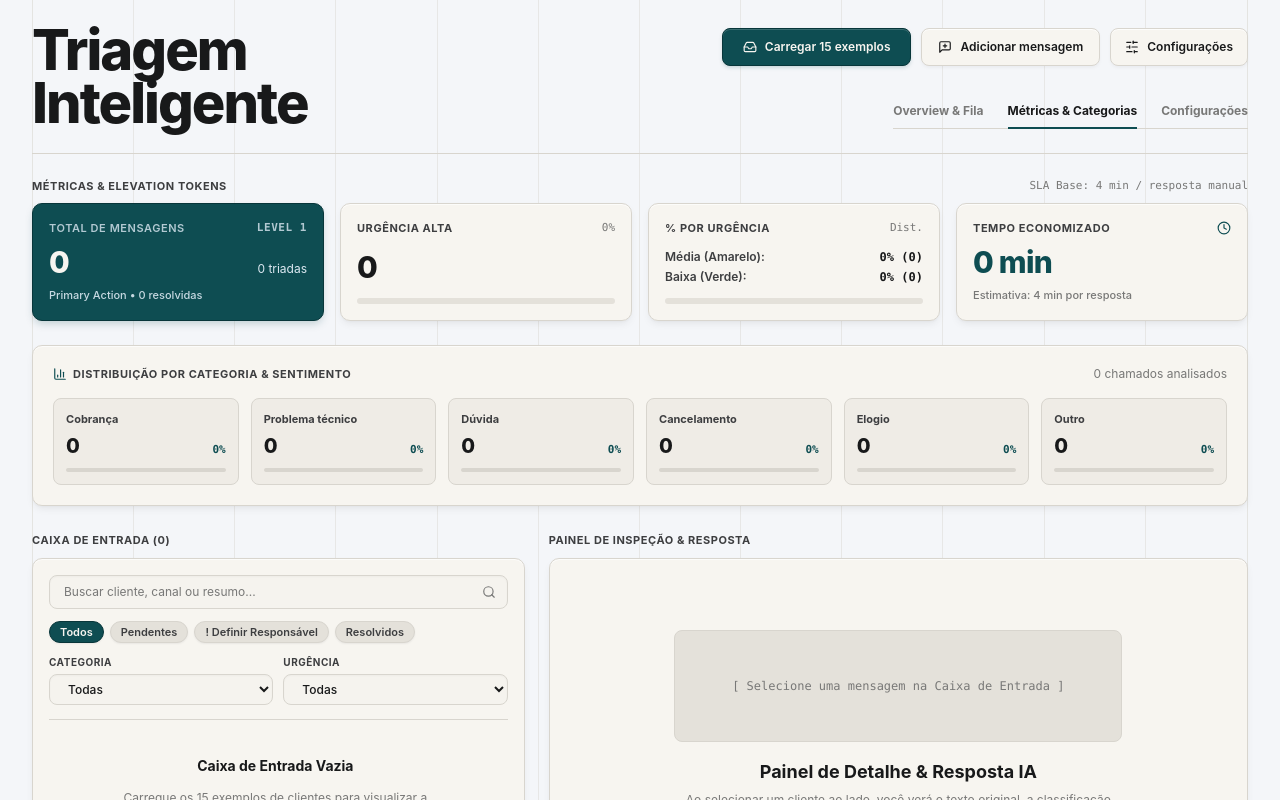
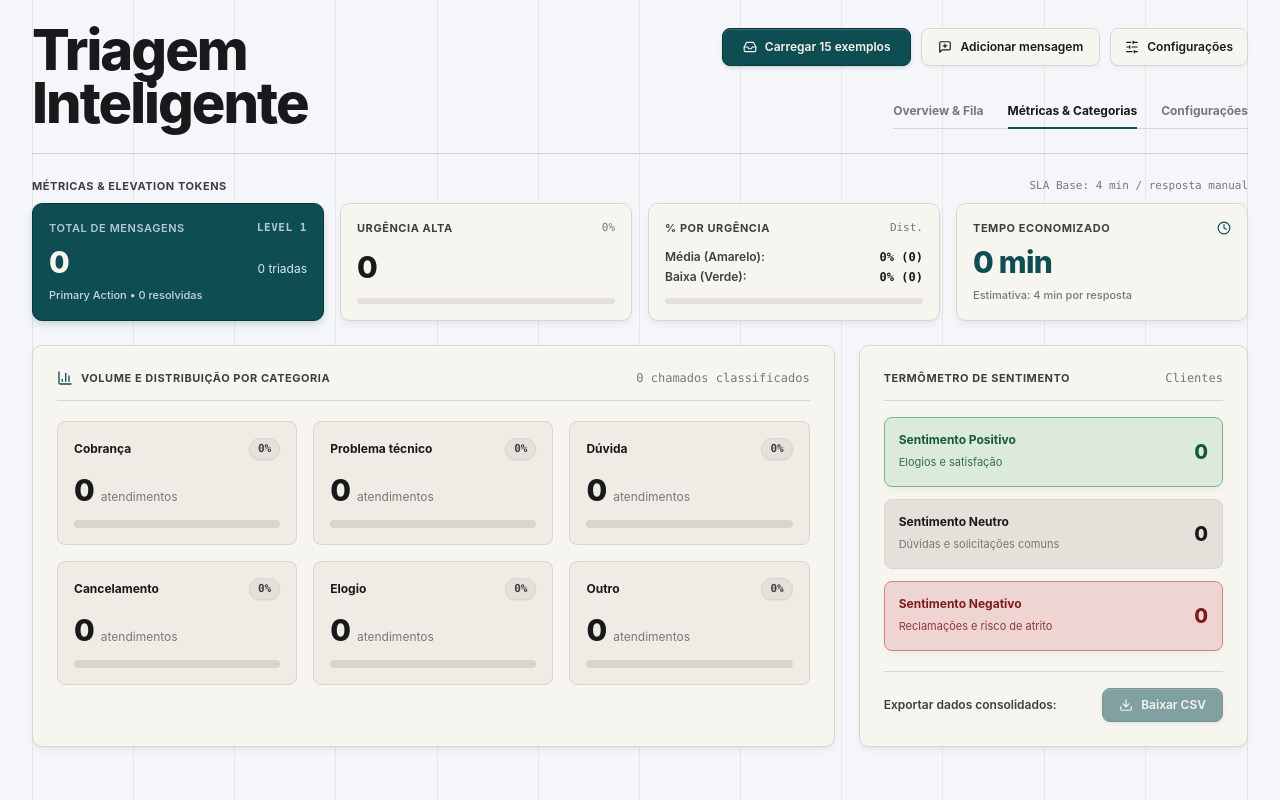
Before and after one commit to ticiacruzcosta/triagem-inteligente, a Next.js app: page / in a window 1280 px wide. Both pictures are taken after a click on the button "Métricas & Categorias". Shown: the top 800 px of the page. Built offline with nearby package versions, Linux system fonts and the light colour scheme.

Commit message:
feat: separa conteudo exclusivo para cada aba (Overview & Fila, Metricas & Categorias e Configuracoes)

```diff
--- a/app/page.tsx
+++ b/app/page.tsx
@@ -903,141 +903,6 @@ export default function PaginaTriagemInteligente() {
           </div>
         </section>
 
-        {/* PAINEL DE CONFIGURAÇÕES (TOM DA EMPRESA + CHAVE API) - SÓ EXIBIDO QUANDO A ABA CONFIGURAÇÕES ESTIVER ATIVA */}
-        {abaAtiva === "configuracoes" && (
-          <section className="cartao p-5 space-y-4">
-            <div className="flex flex-wrap items-center justify-between gap-3 border-b border-[#D8D5CE] pb-3">
-              <div className="flex items-center gap-2">
-                <SlidersHorizontal className="h-4 w-4 text-[#0E4D52]" />
-                <span className="tabela-cab">
-                  CONFIGURAÇÕES DO SISTEMA (TOM DA EMPRESA & API)
-                </span>
-              </div>
-              <div className="flex flex-wrap items-center gap-1.5">
-                <span className="text-[11px] font-semibold text-[#787877] mr-1">
-                  Modelos de tom:
-                </span>
-                {PRESETS_PERSONALIDADE.map((preset) => {
-                  const ativo = tomEmpresa === preset.valor;
-                  return (
-                    <button
-                      key={preset.id}
-                      type="button"
-                      onClick={() => setTomEmpresa(preset.valor)}
-                      className={`chip text-[11px] py-0.5 px-2.5 ${
-                        ativo ? "chip-ativo" : "chip-neutro"
-                      }`}
-                    >
-                      {preset.rotulo}
-                    </button>
-                  );
-                })}
-              </div>
-            </div>
-
-            <div className="grid grid-cols-1 gap-4 lg:grid-cols-12">
-              <div className="lg:col-span-5 space-y-1.5">
-                <label
-                  htmlFor="input-tom-empresa"
-                  className="tabela-cab flex items-center gap-1.5"
-                >
-                  TOM DA EMPRESA (USADO NO PROMPT DA IA)
-                </label>
-                <input
-                  id="input-tom-empresa"
-                  type="text"
-                  value={tomEmpresa}
-                  onChange={(e) => setTomEmpresa(e.target.value)}
-                  placeholder="Defina o tom de voz usado pela IA..."
-                  className="campo"
-                />
-              </div>
-
-              <div className="lg:col-span-3 space-y-1.5">
-                <label
-                  htmlFor="select-provedor-ia"
-                  className="tabela-cab flex items-center gap-1.5"
-                >
-                  PROVEDOR DE IA (LLM)
-                </label>
-                <select
-                  id="select-provedor-ia"
-                  value={provedorIA}
-                  onChange={(e) =>
-                    setProvedorIA(e.target.value as ProvedorIA)
-                  }
-                  className="campo font-semibold"
-                >
-                  <option value="anthropic">
-                    Anthropic (Claude Sonnet 4)
-                  </option>
-                  <option value="openai">OpenAI (GPT-4o Mini)</option>
-                  <option value="gemini">Google (Gemini 2.5 Flash)</option>
-                  <option value="groq">Groq (Llama 3.3 70B)</option>
-                </select>
-              </div>
-
-              <div className="lg:col-span-4 space-y-1.5">
-                <label
-                  htmlFor="input-api-key"
-                  className="tabela-cab flex items-center gap-1.5"
-                >
-                  <KeyRound className="h-3.5 w-3.5 text-[#0E4D52]" />
-                  CHAVE DA API ({INFO_PROVEDORES[provedorIA].envVar})
-                </label>
-                <input
-                  id="input-api-key"
-                  type="password"
-                  value={apiKeyCustom}
-                  onChange={(e) => setApiKeyCustom(e.target.value)}
-                  placeholder={INFO_PROVEDORES[provedorIA].placeholderKey}
-                  className="campo font-mono"
-                />
-              </div>
-            </div>
-          </section>
-        )}
-
-        {abaAtiva === "analitico" && (
-          <section className="cartao p-5 space-y-4">
-            <div className="flex items-center justify-between">
-              <span className="tabela-cab flex items-center gap-1.5">
-                <BarChart3 className="h-3.5 w-3.5 text-[#0E4D52]" />
-                DISTRIBUIÇÃO POR CATEGORIA & SENTIMENTO
-              </span>
-              <span className="text-xs text-[#787877]">
-                {metricas.totalClassificadas} chamados analisados
-              </span>
-            </div>
-            <div className="grid grid-cols-2 sm:grid-cols-3 lg:grid-cols-6 gap-3">
-              {metricas.porCategoria.map((item) => (
-                <div
-                  key={item.categoria}
-                  className="rounded-[8px] bg-[#EFECE6] border border-[#D8D5CE] p-3"
-                >
-                  <span className="block text-[11px] font-bold text-[#3D3E40] truncate">
-                    {item.categoria}
-                  </span>
-                  <div className="mt-1 flex items-baseline justify-between">
-                    <span className="text-xl font-extrabold text-[#18191A]">
-                      {item.count}
-                    </span>
-                    <span className="font-mono text-[11px] text-[#0E4D52] font-bold">
-                      {item.pct}%
-                    </span>
-                  </div>
-                  <div className="mt-2 h-1 w-full overflow-hidden rounded-full bg-[#D8D5CE]">
-                    <div
-                      className="h-full bg-[#0E4D52]"
-                      style={{ width: `${item.pct}%` }}
-                    />
-                  </div>
-                </div>
-              ))}
-            </div>
-          </section>
-        )}
-
         {/* ALERTA GLOBAL DE ERRO DE API (SE HOUVER) */}
         {metricas.qtdErros > 0 && (
           <div className="alerta-erro px-4 py-3 flex flex-wrap items-center justify-between gap-3 text-xs font-semibold">
@@ -1062,8 +927,11 @@ export default function PaginaTriagemInteligente() {
           </div>
         )}
 
-        {/* 4. ÁREA DE TRABALHO EM 2 COLUNAS COM ALINHAMENTO PERFEITO DE TOPO E BASE (5 COLS ESQUERDA | 7 COLS DIREITA) */}
-        <section className="grid grid-cols-1 gap-6 lg:grid-cols-12 items-stretch">
+        {/* =======================================================================
+            ABA 1: OVERVIEW & FILA (CAIXA DE ENTRADA + PAINEL DE INSPEÇÃO & RESPOSTA)
+           ======================================================================= */}
+        {abaAtiva === "triagem" && (
+          <section className="grid grid-cols-1 gap-6 lg:grid-cols-12 items-stretch animate-in fade-in duration-150">
           {/* COLUNA ESQUERDA (Cols 1-5): RÓTULO + CARD UNIFICADO DE CAIXA DE ENTRADA */}
           <div className="lg:col-span-5 flex flex-col space-y-2">
             <div className="flex items-center justify-between h-5">
@@ -1622,6 +1490,281 @@ export default function PaginaTriagemInteligente() {
             )}
           </div>
         </section>
+        )}
+
+        {/* =======================================================================
+            ABA 2: MÉTRICAS & CATEGORIAS (VISÃO DEDICADA DE ANÁLISE GERENCIAL)
+           ======================================================================= */}
+        {abaAtiva === "analitico" && (
+          <section className="space-y-6 animate-in fade-in duration-150">
+            <div className="grid grid-cols-1 gap-6 lg:grid-cols-12">
+              {/* Distribuição por Categoria (8 Colunas) */}
+              <div className="lg:col-span-8 cartao p-6 space-y-5">
+                <div className="flex items-center justify-between border-b border-[#D8D5CE] pb-3.5">
+                  <div className="flex items-center gap-2">
+                    <BarChart3 className="h-4 w-4 text-[#0E4D52]" />
+                    <span className="tabela-cab">
+                      VOLUME E DISTRIBUIÇÃO POR CATEGORIA
+                    </span>
+                  </div>
+                  <span className="text-xs font-mono text-[#787877]">
+                    {metricas.totalClassificadas} chamados classificados
+                  </span>
+                </div>
+
+                <div className="grid grid-cols-1 sm:grid-cols-2 lg:grid-cols-3 gap-4">
+                  {metricas.porCategoria.map((item) => (
+                    <div
+                      key={item.categoria}
+                      className="rounded-[8px] bg-[#EFECE6] border border-[#D8D5CE] p-4 flex flex-col justify-between space-y-3"
+                    >
+                      <div className="flex items-center justify-between">
+                        <span className="text-xs font-bold text-[#18191A]">
+                          {item.categoria}
+                        </span>
+                        <span className="chip chip-neutro text-[11px] py-0.5 px-2 font-mono">
+                          {item.pct}%
+                        </span>
+                      </div>
+
+                      <div className="flex items-baseline gap-1.5">
+                        <span className="text-3xl font-extrabold text-[#18191A]">
+                          {item.count}
+                        </span>
+                        <span className="text-xs text-[#787877]">
+                          atendimentos
+                        </span>
+                      </div>
+
+                      <div className="h-2 w-full overflow-hidden rounded-full bg-[#D8D5CE]">
+                        <div
+                          className="h-full bg-[#0E4D52] transition-all duration-300"
+                          style={{ width: `${item.pct}%` }}
+                        />
+                      </div>
+                    </div>
+                  ))}
+                </div>
+              </div>
+
+              {/* Balanço de Sentimento e Resolução (4 Colunas) */}
+              <div className="lg:col-span-4 cartao p-6 space-y-5 flex flex-col justify-between">
+                <div className="space-y-4">
+                  <div className="flex items-center justify-between border-b border-[#D8D5CE] pb-3.5">
+                    <span className="tabela-cab">
+                      TERMÔMETRO DE SENTIMENTO
+                    </span>
+                    <span className="text-xs font-mono text-[#787877]">
+                      Clientes
+                    </span>
+                  </div>
+
+                  <div className="space-y-3">
+                    <div className="alerta-sucesso p-3.5 flex items-center justify-between">
+                      <div>
+                        <span className="block text-xs font-bold">
+                          Sentimento Positivo
+                        </span>
+                        <span className="text-[11px] opacity-85">
+                          Elogios e satisfação
+                        </span>
+                      </div>
+                      <span className="text-xl font-extrabold">
+                        {metricas.sentPositivo}
+                      </span>
+                    </div>
+
+                    <div className="rounded-[8px] bg-[#E4E1DA] border border-[#D8D5CE] p-3.5 flex items-center justify-between text-[#18191A]">
+                      <div>
+                        <span className="block text-xs font-bold">
+                          Sentimento Neutro
+                        </span>
+                        <span className="text-[11px] text-[#787877]">
+                          Dúvidas e solicitações comuns
+                        </span>
+                      </div>
+                      <span className="text-xl font-extrabold">
+                        {metricas.sentNeutro}
+                      </span>
+                    </div>
+
+                    <div className="alerta-erro p-3.5 flex items-center justify-between">
+                      <div>
+                        <span className="block text-xs font-bold">
+                          Sentimento Negativo
+                        </span>
+                        <span className="text-[11px] opacity-85">
+                          Reclamações e risco de atrito
+                        </span>
+                      </div>
+                      <span className="text-xl font-extrabold">
+                        {metricas.sentNegativo}
+                      </span>
+                    </div>
+                  </div>
+                </div>
+
+                <div className="border-t border-[#D8D5CE] pt-4 flex items-center justify-between">
+                  <span className="text-xs font-semibold text-[#3D3E40]">
+                    Exportar dados consolidados:
+                  </span>
+                  <button
+                    type="button"
+                    onClick={handleExportarCSV}
+                    disabled={mensagens.length === 0}
+                    className="btn btn-principal py-2 px-4 text-xs"
+                  >
+                    <Download className="h-3.5 w-3.5" />
+                    Baixar CSV
+                  </button>
+                </div>
+              </div>
+            </div>
+          </section>
+        )}
+
+        {/* =======================================================================
+            ABA 3: CONFIGURAÇÕES (TOM DA EMPRESA, PROVEDOR DE IA E CHAVE DE API)
+           ======================================================================= */}
+        {abaAtiva === "configuracoes" && (
+          <section className="cartao p-6 sm:p-8 space-y-6 animate-in fade-in duration-150">
+            <div className="flex flex-wrap items-center justify-between gap-4 border-b border-[#D8D5CE] pb-4">
+              <div>
+                <span className="tabela-cab flex items-center gap-2">
+                  <SlidersHorizontal className="h-4 w-4 text-[#0E4D52]" />
+                  CONFIGURAÇÕES DO ESTABELECIMENTO & MOTOR DE IA
+                </span>
+                <p className="text-xs text-[#787877] mt-1">
+                  Personalize o tom de voz utilizado pela inteligência
+                  artificial nas respostas e escolha o provedor de LLM.
+                </p>
+              </div>
+
+              <button
+                type="button"
+                onClick={() => setAbaAtiva("triagem")}
+                className="btn btn-principal py-2 px-5 text-xs"
+              >
+                <Check className="h-3.5 w-3.5" />
+                Salvar e Voltar para a Fila
+              </button>
+            </div>
+
+            {/* Escolha Rápida de Modelos de Tom */}
+            <div className="space-y-3">
+              <span className="tabela-cab block">
+                1. MODELOS PREDEFINIDOS DE TOM DA EMPRESA
+              </span>
+              <div className="grid grid-cols-1 sm:grid-cols-2 lg:grid-cols-4 gap-3">
+                {PRESETS_PERSONALIDADE.map((preset) => {
+                  const ativo = tomEmpresa === preset.valor;
+                  return (
+                    <button
+                      key={preset.id}
+                      type="button"
+                      onClick={() => setTomEmpresa(preset.valor)}
+                      className={`text-left rounded-[8px] p-4 border transition-all flex flex-col justify-between gap-2 ${
+                        ativo
+                          ? "border-[#0E4D52] ring-1 ring-[#0E4D52] bg-[#FAF9F5]"
+                          : "border-[#D8D5CE] bg-[#EFECE6] hover:bg-[#E4E1DA]"
+                      }`}
+                    >
+                      <div className="flex items-center justify-between">
+                        <span className="text-xs font-extrabold text-[#18191A]">
+                          {preset.rotulo}
+                        </span>
+                        {ativo && (
+                          <span className="chip chip-ativo text-[10px] py-0 px-2">
+                            Ativo
+                          </span>
+                        )}
+                      </div>
+                      <p className="text-[11px] text-[#3D3E40] leading-relaxed">
+                        {preset.valor}
+                      </p>
+                    </button>
+                  );
+                })}
+              </div>
+            </div>
+
+            {/* Campo Editável do Prompt de Tom */}
+            <div className="space-y-2">
+              <label
+                htmlFor="input-tom-empresa"
+                className="tabela-cab block"
+              >
+                2. INSTRUÇÃO PERSONALIZADA DE TOM DE VOZ (ENVIADA NO PROMPT DA IA)
+              </label>
+              <textarea
+                id="input-tom-empresa"
+                rows={3}
+                value={tomEmpresa}
+                onChange={(e) => setTomEmpresa(e.target.value)}
+                placeholder="Descreva como a IA deve se comunicar com os clientes do seu estabelecimento..."
+                className="campo text-sm leading-relaxed"
+              />
+            </div>
+
+            {/* Seleção do Provedor de IA e Chave de API */}
+            <div className="grid grid-cols-1 gap-6 lg:grid-cols-12 border-t border-[#D8D5CE] pt-6">
+              <div className="lg:col-span-5 space-y-2">
+                <label
+                  htmlFor="select-provedor-ia"
+                  className="tabela-cab block"
+                >
+                  3. PROVEDOR DE INTELIGÊNCIA ARTIFICIAL (LLM)
+                </label>
+                <select
+                  id="select-provedor-ia"
+                  value={provedorIA}
+                  onChange={(e) =>
+                    setProvedorIA(e.target.value as ProvedorIA)
+                  }
+                  className="campo py-2.5 text-xs font-bold"
+                >
+                  <option value="anthropic">
+                    Anthropic — Claude Sonnet 4 (Recomendado)
+                  </option>
+                  <option value="openai">OpenAI — ChatGPT (GPT-4o Mini)</option>
+                  <option value="gemini">
+                    Google — Gemini 2.5 Flash
+                  </option>
+                  <option value="groq">
+                    Groq — Llama 3.3 70B (Alta Velocidade)
+                  </option>
+                </select>
+                <p className="text-[11px] text-[#787877]">
+                  O sistema adapta automaticamente o formato da requisição para
+                  a API escolhida.
+                </p>
+              </div>
+
+              <div className="lg:col-span-7 space-y-2">
+                <label
+                  htmlFor="input-api-key"
+                  className="tabela-cab flex items-center gap-1.5"
+                >
+                  <KeyRound className="h-3.5 w-3.5 text-[#0E4D52]" />
+                  4. CHAVE DE ACESSO DA API ({INFO_PROVEDORES[provedorIA].envVar})
+                </label>
+                <input
+                  id="input-api-key"
+                  type="password"
+                  value={apiKeyCustom}
+                  onChange={(e) => setApiKeyCustom(e.target.value)}
+                  placeholder={INFO_PROVEDORES[provedorIA].placeholderKey}
+                  className="campo py-2.5 font-mono text-xs"
+                />
+                <p className="text-[11px] text-[#787877]">
+                  Se deixado em branco, o aplicativo utiliza a variável do
+                  servidor (<code>.env.local</code>) ou o Modo Demonstração
+                  Zero-Config.
+                </p>
+              </div>
+            </div>
+          </section>
+        )}
       </main>
 
       {/* MODAL PARA ADICIONAR MENSAGEM */}
```
